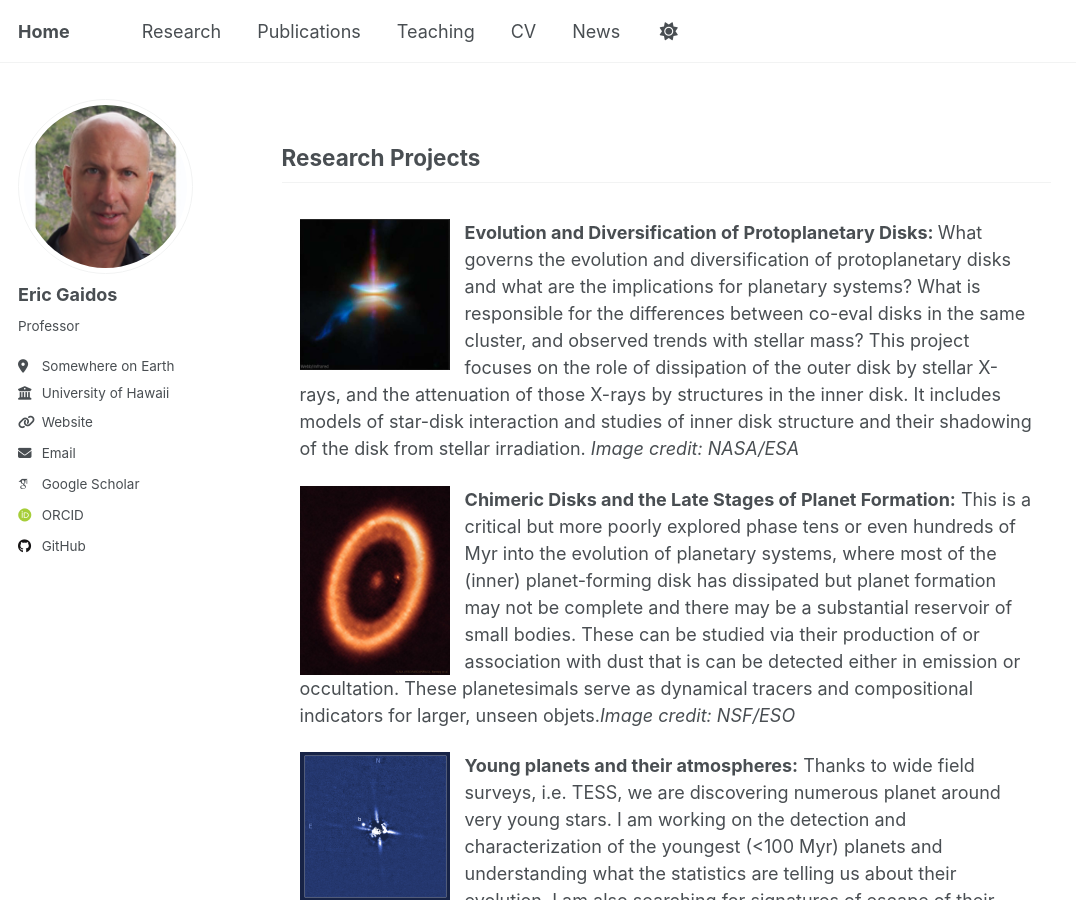
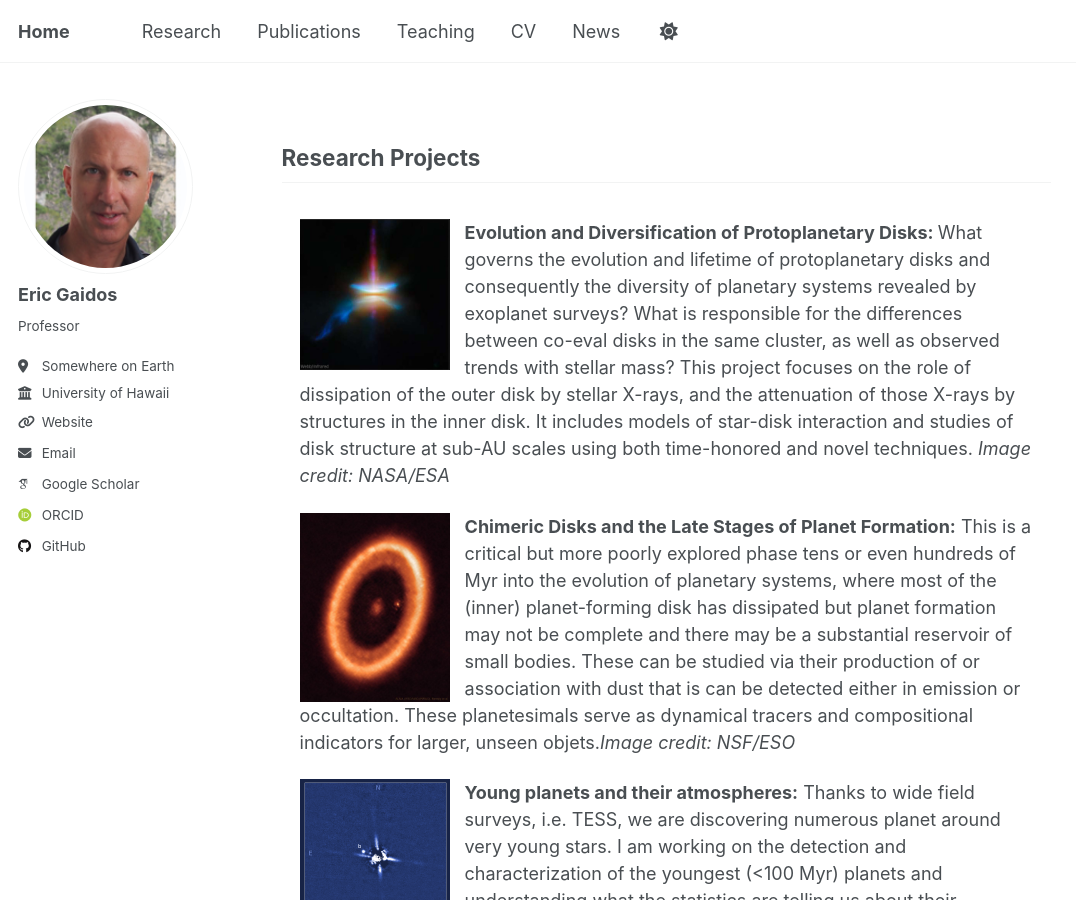
Before and after one commit to egaidos/egaidos.github.io, a Jekyll site: the page built from projects.md, in a window 1280 px wide and 900 px high. Shown: the whole window, without its empty margins (0-1076 px from the left). Built offline with Jekyll 4.4.1, drawn with Linux system fonts in a browser that asks for light colours; some web fonts are replaced; our own code applies the rules of GitHub Pages for plain Markdown files; a style sheet for code colours, icons or effects is not loaded.

Commit message:
Update projects.md

```diff
--- a/projects.md
+++ b/projects.md
@@ -24,7 +24,7 @@
 
 <article class="6u$ 12u$(xsmall) work-item">
 <img src="../images/webb-disk.jpg" width=150 height=150 alt="JWST thumb" class="image-left">
-<p><b>Evolution and Diversification of Protoplanetary Disks: </b> What governs the evolution and diversification of protoplanetary disks and what are the implications for planetary systems?  What is responsible for the differences between co-eval disks in the same cluster, and observed trends with stellar mass?  This project focuses on the role of dissipation of the outer disk by stellar X-rays, and the attenuation of those X-rays by structures in the inner disk.  It includes models of star-disk interaction and studies of inner disk structure and their shadowing of the disk from stellar irradiation.  <i>Image credit: NASA/ESA</i></p>
+<p><b>Evolution and Diversification of Protoplanetary Disks: </b> What governs the evolution and lifetime of protoplanetary disks and consequently the diversity of planetary systems revealed by exoplanet surveys?  What is responsible for the differences between co-eval disks in the same cluster, as well as observed trends with stellar mass?  This project focuses on the role of dissipation of the outer disk by stellar X-rays, and the attenuation of those X-rays by structures in the inner disk.  It includes models of star-disk interaction and studies of disk structure at sub-AU scales using both time-honored and novel techniques.  <i>Image credit: NASA/ESA</i></p>
 </article>
 
 <article class="6u 12u$(xsmall) work-item">
```
